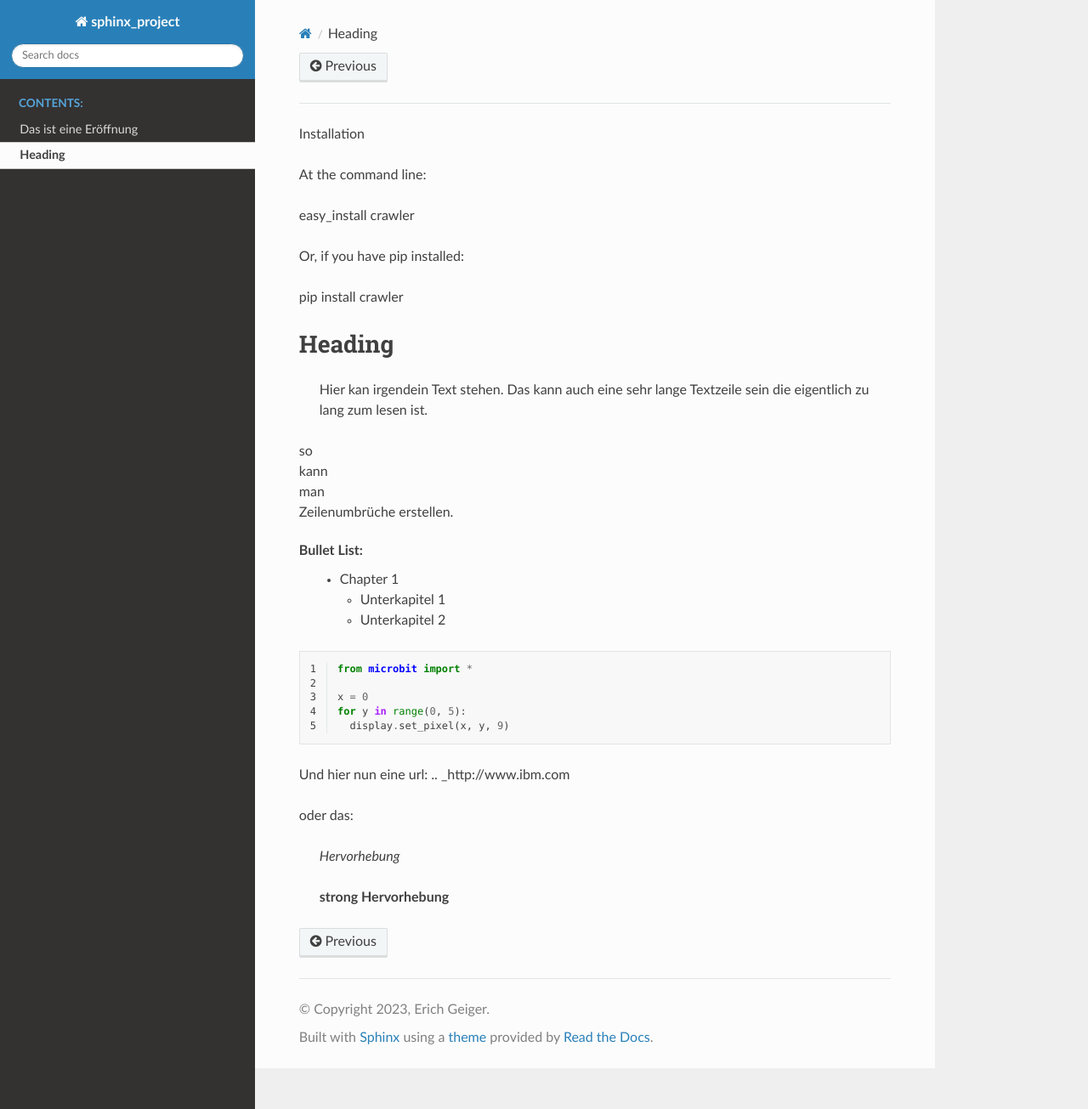
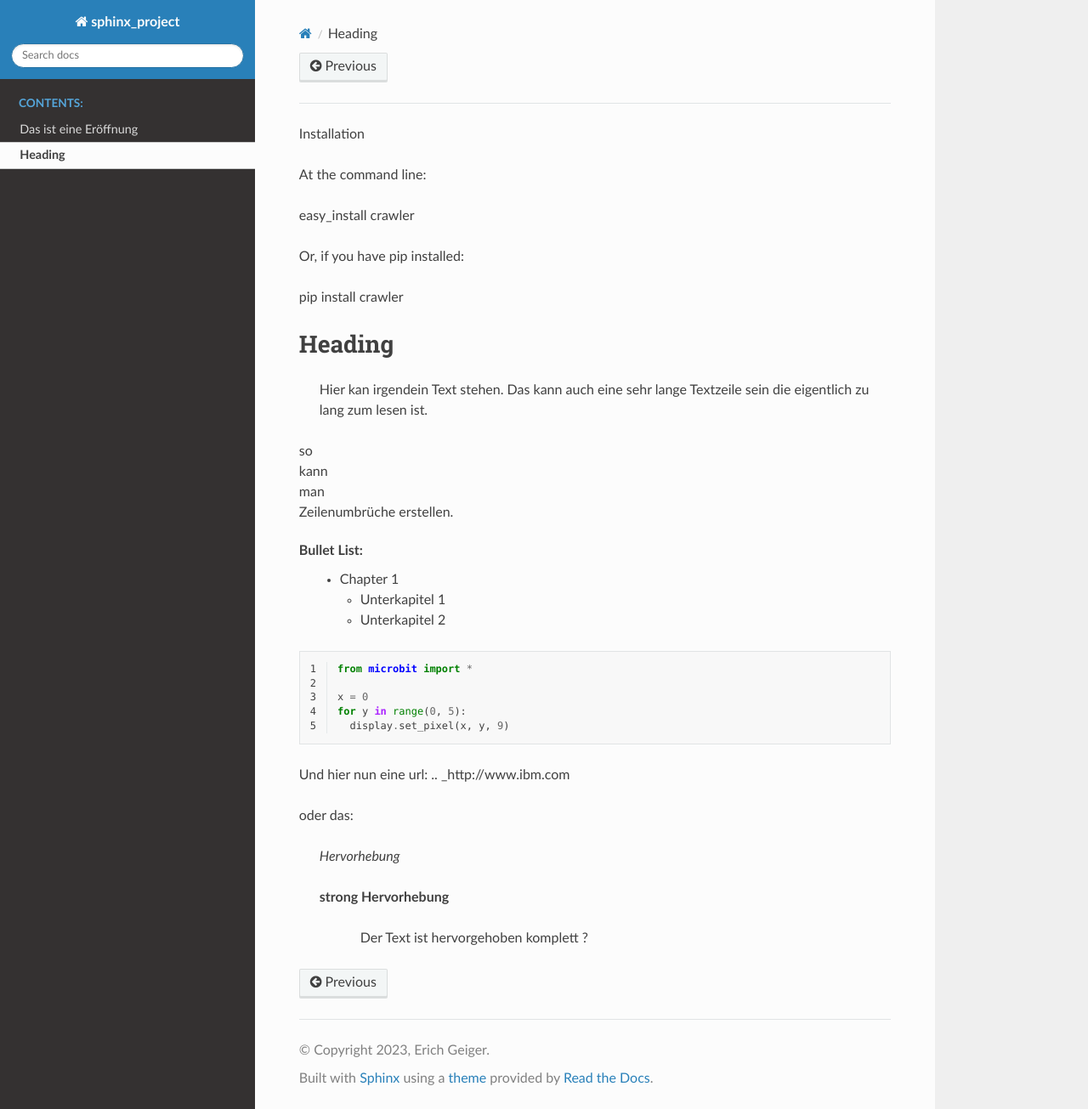
Before and after one commit to ergg/sphinx_project, a Sphinx documentation site: the page built from docs/my_text.rst, in a window 1280 px wide and 1305 px high. Shown: the whole window at 85% size. Built offline with Sphinx 7.4.7 and the Read the Docs theme 2.0.0, drawn with Linux system fonts in a browser that asks for light colours; some of the changed lines change nothing that is shown.

Commit message:
highlights

```diff
--- a/docs/my_text.rst
+++ b/docs/my_text.rst
@@ -47,7 +47,7 @@
 
    **strong Hervorhebung**
 
-        .. class="highlights"
+        .. highlights::
            Der Text ist hervorgehoben
            komplett ?
 
```
